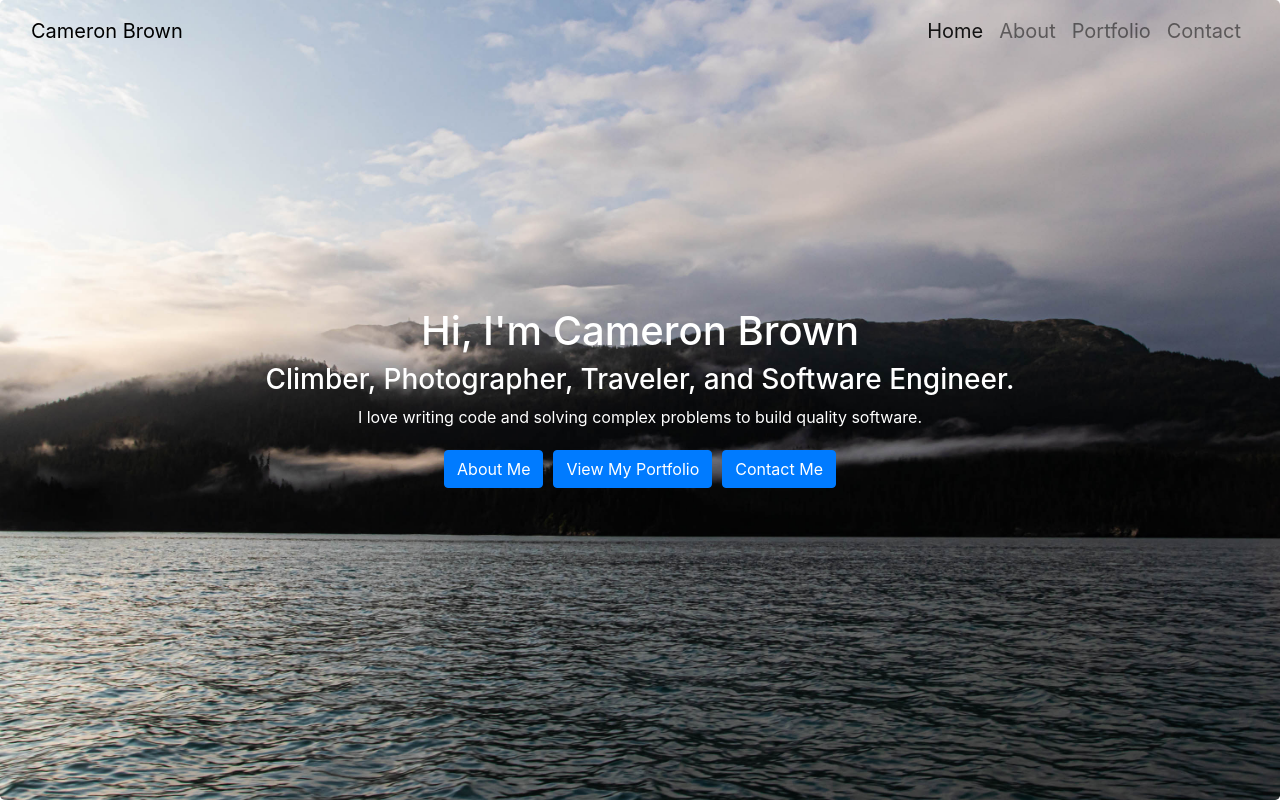
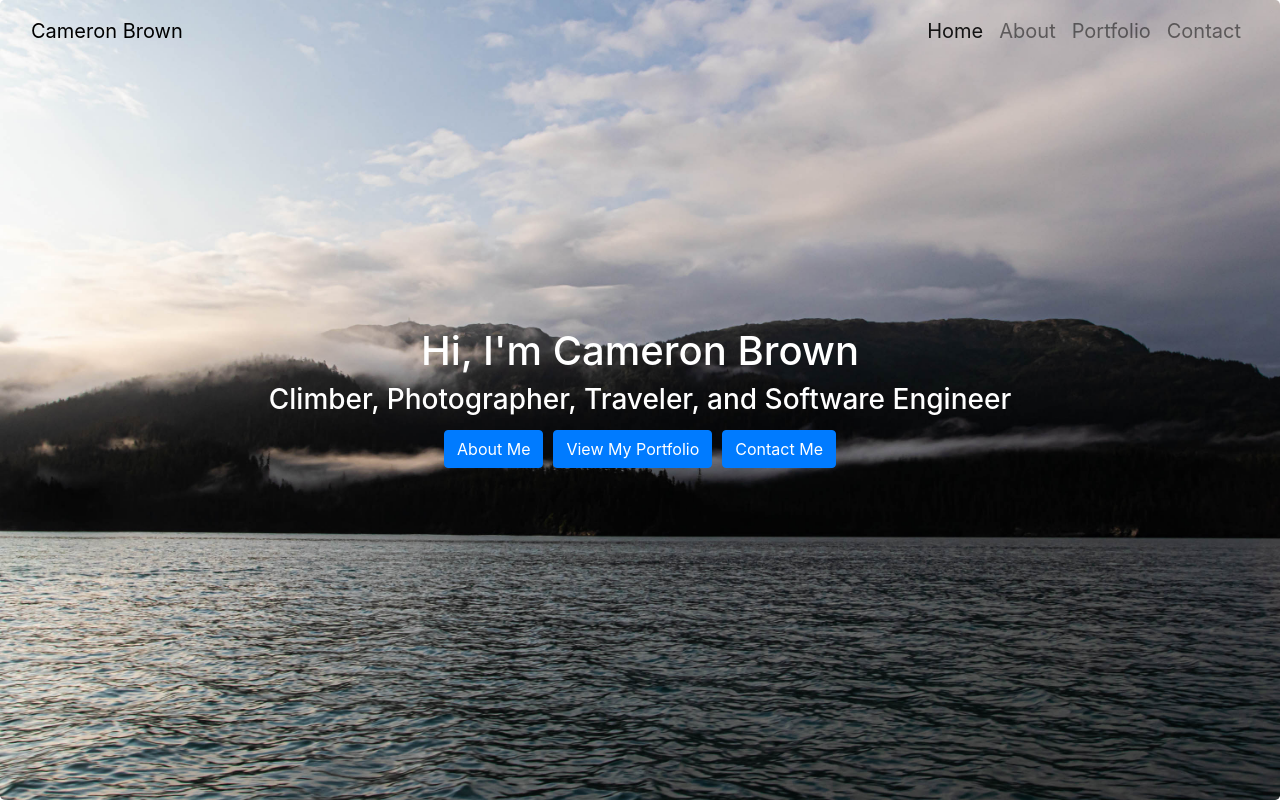
Before and after one commit to cameronjoebrown/cameronjoebrown.github.io, an Angular app: page / in a window 1280 px wide. Built offline with nearby package versions, Linux system fonts and the light colour scheme.

Commit message:
Removed some periods because I thought it looked better without

```diff
--- a/src/app/home/home.component.html
+++ b/src/app/home/home.component.html
@@ -4,8 +4,7 @@
   <div class="row min-vh-100 p-5 align-content-center">
     <div class="col-lg-12 text-center" >
       <h1>Hi, I'm Cameron Brown</h1>
-      <h3>Climber, Photographer, Traveler, and Software Engineer.</h3>
-      <p> I love writing code and solving complex problems to build quality software. </p>
+      <h3>Climber, Photographer, Traveler, and Software Engineer</h3>
       <button type="button" class="btn btn-primary" routerLink="/about">About Me</button>
       <button type="button" class="btn btn-primary" routerLink="/portfolio">View My Portfolio</button>
       <button type="button" class="btn btn-primary" routerLink="/contact">Contact Me</button>
```
